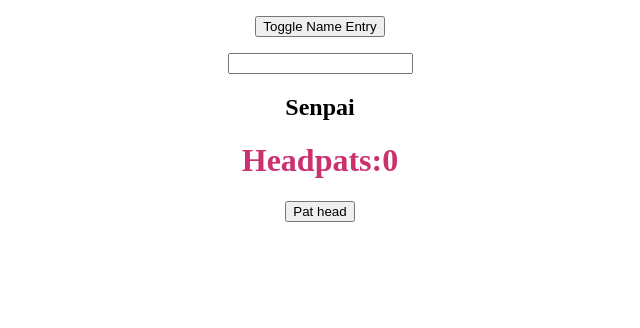
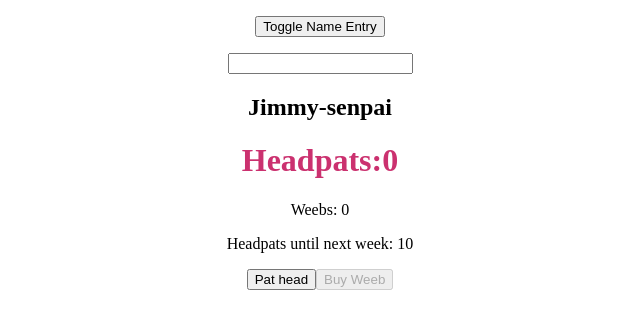
Before and after one commit to spock166/headpat-simulator, a React (Create React App) app: page / in a window 1280 px wide. Shown: the top 328 px of the page, without its empty margins (320-960 px from the left). Built offline with nearby package versions, Linux system fonts and the light colour scheme.

Commit message:
Update buying weebs

```diff
--- a/src/App.js
+++ b/src/App.js
@@ -1,13 +1,15 @@
 import './App.css';
-import {useState} from 'react';
+import {useEffect, useState} from 'react';
 
 function App() {
   const [headpats, setHeadpats] = useState(0);
   const [name, setName] = useState("");
   const [showNameEdit, setNameEdit] = useState(true);
   const [color, setColor] = useState('#' + Math.floor(Math.random()*16777215).toString(16));
+  const [weebs, setWeebs] = useState(0);
+  const [requiredHeadpats, setRequiredHeadpats] = useState(10);
 
-  const increaseHeadpats =()=>{
+  const increaseHeadpats = ()=>{
     setHeadpats(headpats+1);
     setColor('#' + Math.floor(Math.random()*16777215).toString(16));
   }
@@ -16,16 +18,32 @@ function App() {
     setName(event.target.value);
   }
 
+  const buyWeeb = ()=>{
+    setHeadpats(headpats-requiredHeadpats);
+    setRequiredHeadpats(Math.floor(requiredHeadpats*1.2));
+    setWeebs(weebs+1);
+  }
+
+  useEffect(() => {
+    const interval = setInterval(() => {
+      setHeadpats(headpats+weebs);
+    }, 1000);
+
+    return () => clearInterval(interval);
+  }, [headpats, weebs]);
+
   return(
     <div className="App">
       <p><button onClick={()=>{setNameEdit(!showNameEdit)}}>Toggle Name Entry</button></p>
       {showNameEdit && <input type="text"onChange={handleNameChange}/>}
-      <h2>{name} Senpai</h2>
+      <h2>{name?name:"Jimmy"}-senpai</h2>
       <h1 style={{color:color}}>Headpats:{headpats} </h1>
+      <p>Weebs: {weebs}</p>
+      <p>Headpats until next week: {Math.max(requiredHeadpats-headpats,0)}</p>
       <button onClick={increaseHeadpats}>Pat head</button>
+      <button disabled={headpats >= requiredHeadpats ?false:true} onClick={buyWeeb}>Buy Weeb</button>
     </div>);
 };
 
 
-
 export default App;
```
